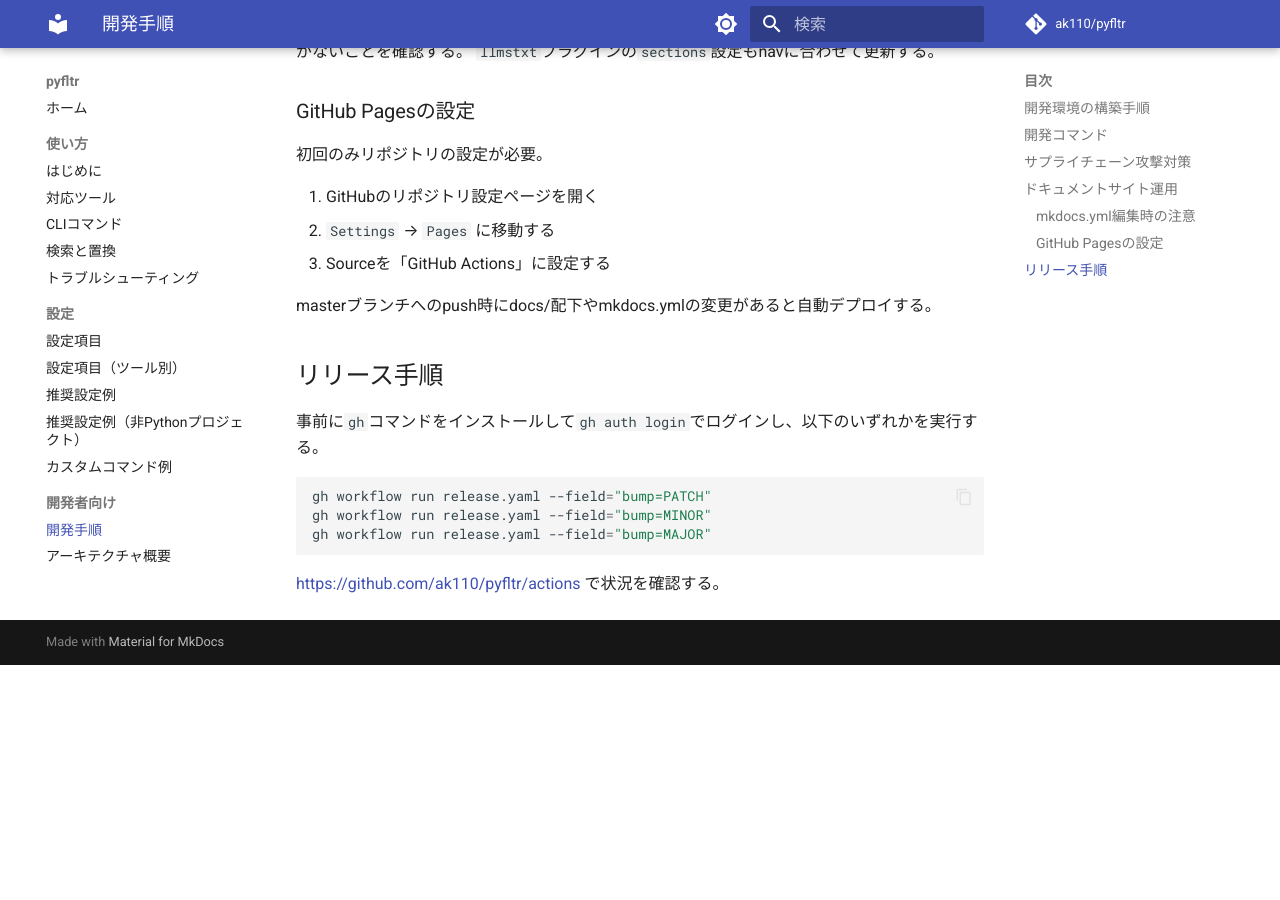
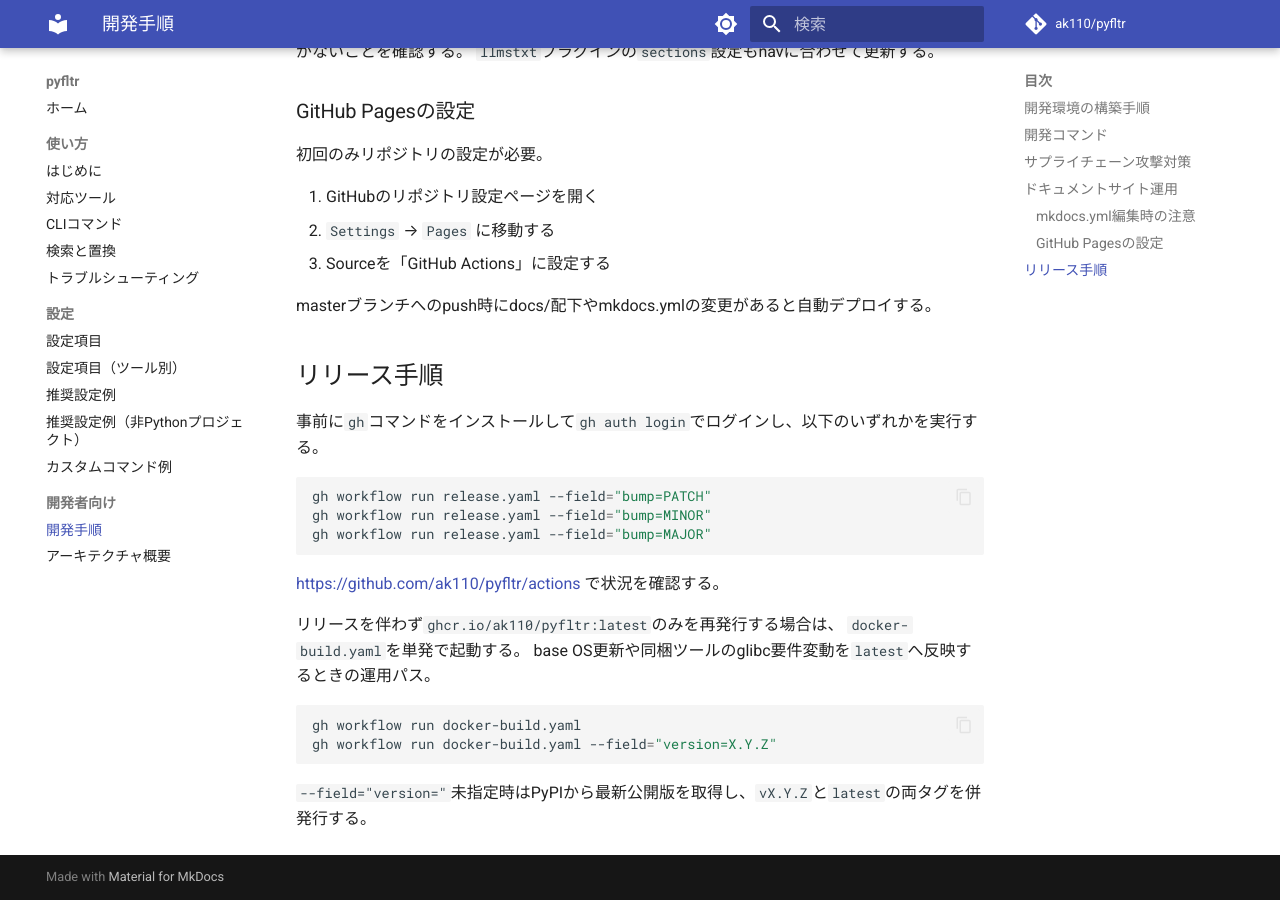
Before and after one commit to ak110/pyfltr, an MkDocs documentation site: the page built from docs/development/development.md, in a window 1280 px wide and 900 px high, scrolled down 1376 px. Built offline with MkDocs 1.6.1 and Material for MkDocs 9.7.7, drawn with Linux system fonts in a browser that asks for light colours; comment, search, counter and statistics services are not loaded; before the commit the page ends 2041 px from its top, so only the background shows below that.

Commit message:
refactor(ci): Docker再ビルド単発workflowを新設しskip_ci_waitを廃止する
Docker build / pushを担うreusable workflowを切り出し、リリースからも
workflow_dispatchからも呼び出せるようにする。あわせてCI修復用バイパス
だったskip_ci_wait入力を廃止し、CI完走待ちを必須化する。

Co-Authored-By: Claude Opus 4.7 (1M context) <noreply@anthropic.com>

````diff
--- a/docs/development/development.md
+++ b/docs/development/development.md
@@ -67,3 +67,14 @@ gh workflow run release.yaml --field="bump=MAJOR"
 ```
 
 <https://github.com/ak110/pyfltr/actions> で状況を確認する。
+
+リリースを伴わず`ghcr.io/ak110/pyfltr:latest`のみを再発行する場合は、
+`docker-build.yaml`を単発で起動する。
+base OS更新や同梱ツールのglibc要件変動を`latest`へ反映するときの運用パス。
+
+```bash
+gh workflow run docker-build.yaml
+gh workflow run docker-build.yaml --field="version=X.Y.Z"
+```
+
+`--field="version="`未指定時はPyPIから最新公開版を取得し、`vX.Y.Z`と`latest`の両タグを併発行する。
````
Also changed, not shown: AGENTS.md (+3 -0 lines), 2 other files.
